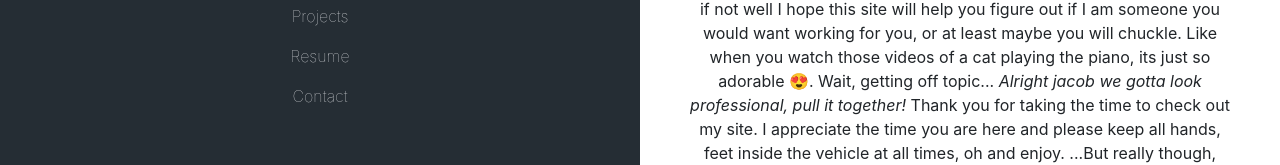
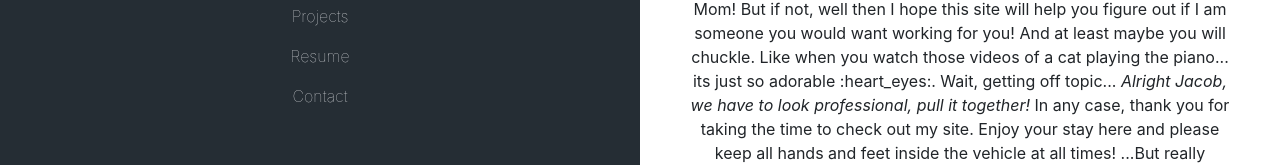
Before and after one commit to HTMLJake/HTMLJake.github.io, a Vue app: page / in a window 1280 px wide. Shown: the part 361-526 px from the top of the page. Built offline with nearby package versions, Linux system fonts and the light colour scheme; a web font is replaced by a local one; what vue-mq would draw is missing.

Commit message:
Increased Whitty levels 1000%

```diff
--- a/src/views/Home.vue
+++ b/src/views/Home.vue
@@ -4,7 +4,7 @@
       <div class="d-flex justify-content-center w-100 align-items-center my-4">
         <img
           src="@/assets/images/cartoon-jacob-04.jpg"
-          alt="Wizard Narwahl"
+          alt="Wizard Narwhal"
           class="img rounded-circle mt-3"
         />
       </div>
@@ -14,9 +14,11 @@
 
       <div class="about-text">
         <p>
-          You are probably looking at this site for one of a few reasons. Either you are trying to see if I am someone you think is worth hiring, or its my mom checking out my site to see how it looks. If it is my mom, Hi Mom, if not well I hope this site will help you figure out if I am someone you would want working for you, or at least maybe you will chuckle. Like when you watch those videos of a cat playing the piano, its just so adorable 😍. Wait, getting off topic... <em>Alright jacob we gotta look professional, pull it together!</em> Thank you for taking the time to check out my site. I appreciate the time you are here and please keep all hands, feet inside the vehicle at all times, oh and enjoy.
+          So you are probably looking at this site for one of two reasons. Either you are trying to see if I am someone you think is worth hiring, or... It's my mom checking out my site to see how it looks. If it's the latter, Hi Mom! But if not, well then I hope this site will help you figure out if I am someone you would want working for you! And at least maybe you will chuckle. Like when you watch those videos of a cat playing the piano... its just so adorable :heart_eyes:. Wait, getting off topic... <em>Alright Jacob, we have to look professional, pull it together!</em> In any case, thank you for taking the time to check out my site. Enjoy your stay here and please keep all hands and feet inside the vehicle at all times!
 
-          ...But really though, you should go check out those cat videos. 10/10, would watch again. You know what, here is a gif of it, just for you.
+          ...But really though, you should go check out those cat videos. 10/10, would watch again.
+
+          You know what, here is a gif of it, just for you.
         </p>
         <img
           src="https://media.giphy.com/media/10RhccNxPSaglW/giphy.gif"
```
